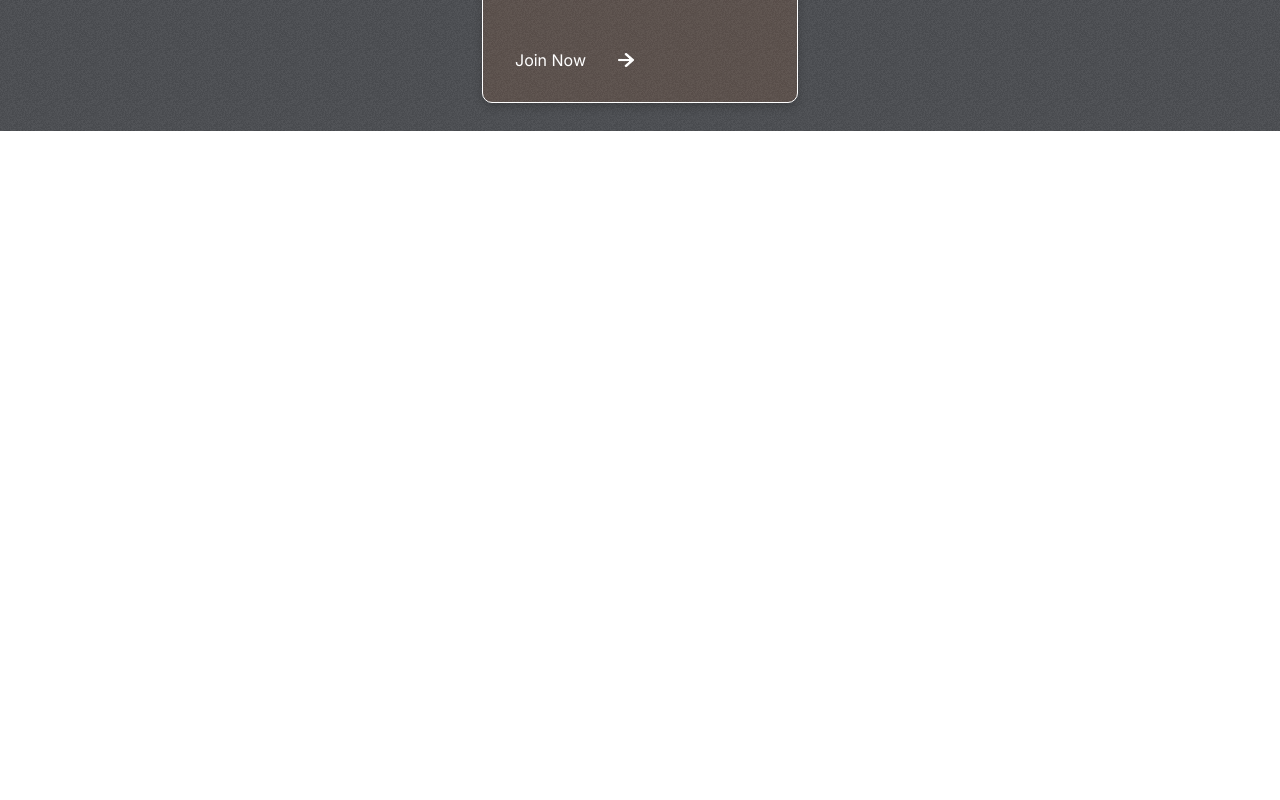
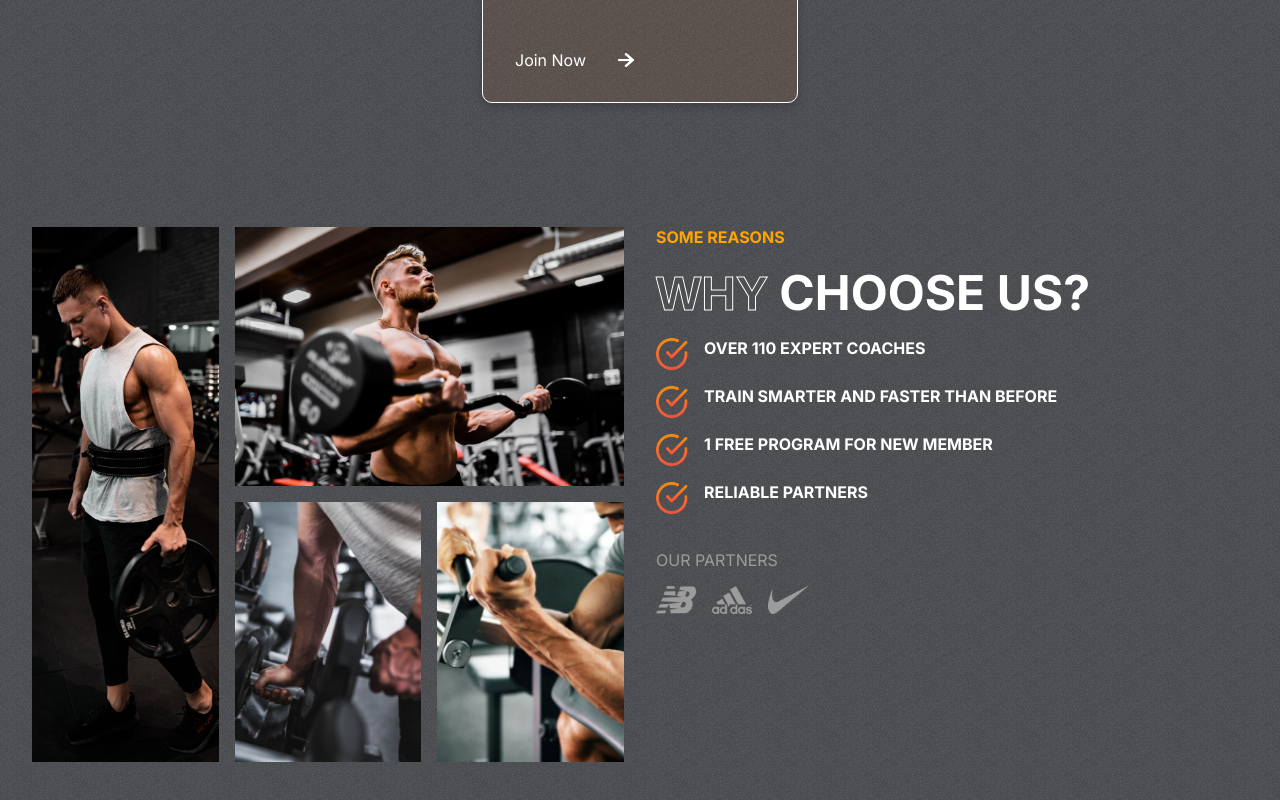
Before and after one commit to Roychen651/Gym-React-Landing-Page, a React (Create React App) app: page / in a window 1280 px wide. Shown: the part 1536-2336 px from the top of the page. Before the commit the page ends 1667 px from the top, so only its background shows below. Built offline with nearby package versions, Linux system fonts and the light colour scheme.

Commit message:
finish whyus

```diff
--- a/src/App.js
+++ b/src/App.js
@@ -2,12 +2,14 @@
 import Hero from './Components/Hero/Hero';
 import './App.css';
 import Programs from './Components/Programs/Programs';
+import Reasons from './Components/Reasons/Reasons';
 
 const App = () => {
   return (
     <div className='App'>
       <Hero />
       <Programs />
+      <Reasons />
     </div>
   );
 };
--- /dev/null
+++ b/src/Components/Reasons/Reasons.css
@@ -0,0 +1,92 @@
+.reasons {
+    padding: 0 2rem;
+    display: flex;
+    margin-bottom: 40px;
+    gap: 2rem;
+}
+
+.left-r {
+    display: grid;
+    grid-template-columns: repeat(3, 1fr);
+    grid-template-rows: repeat(2, 1fr);
+    gap: 1rem;
+    flex: 1;
+    align-items: stretch;
+}
+
+.left-r > img {
+    object-fit: cover;
+    width: 100%;
+    height: 100%;
+}
+
+.left-r > :nth-child(1) {
+    grid-column: 1 / 2;
+    grid-row: 1 / 3;
+    height: auto;
+}
+
+.left-r > :nth-child(2) {
+    grid-column: 2 / 4;
+    grid-row: 1 / 2;
+    height: auto;
+}
+
+.left-r > :nth-child(3) {
+    grid-column: 2 / 3;
+    grid-row: 2 / 3;
+    height: auto;
+}
+
+.left-r > :nth-child(4) {
+    grid-column: 3 / 4;
+    grid-row: 2 / 3;
+    height: auto;
+}
+
+.right-r {
+    flex: 1;
+    text-transform: uppercase;
+    gap: 1rem;
+    display: flex;
+    flex-direction: column;
+
+}
+
+.right-r>span {
+    font-weight: bold;
+    color: orange;
+}
+
+.right-r>div {
+    font-size: 3rem;
+    color:white;
+    font-weight: bold;
+}
+
+.details-r{
+    display: flex;
+    flex-direction: column;
+    gap: 1rem;
+}
+
+.details-r>div{
+    display: flex;
+    font-size: 1rem;
+    gap: 1rem;
+}
+
+.details-r>div>img{
+    width: 2rem;
+    height: 2rem;
+}
+
+.partners{
+    display: flex;
+    gap: 1rem;
+
+}
+
+.partners>img{
+    width: 2.5rem;
+}
--- /dev/null
+++ b/src/Components/Reasons/Reasons.jsx
@@ -0,0 +1,64 @@
+import React from "react";
+import "./Reasons.css";
+import image1 from "../../assets/image1.png";
+import image2 from "../../assets/image2.png";
+import image3 from "../../assets/image3.png";
+import image4 from "../../assets/image4.png";
+import nb from "../../assets/nb.png";
+import adidas from "../../assets/adidas.png";
+import nike from "../../assets/nike.png";
+import tick from "../../assets/tick.png";
+
+const Reasons = () => {
+  return (
+    <div className="reasons" id="reasons">
+      <div className="left-r">
+        <img src={image1} alt="" />
+        <img src={image2} alt="" />
+        <img src={image3} alt="" />
+        <img src={image4} alt="" />
+      </div>
+      <div className="right-r">
+        <span>Some Reasons</span>
+        <div>
+          <span className="stroke-text">Why</span>
+          <span> Choose Us?</span>
+        </div>
+        <div className="details-r">
+          <div>
+            <img src={tick} alt=""></img>
+            <span>OVER 110 EXPERT COACHES</span>
+          </div>
+          <div>
+            <img src={tick} alt="" />
+            <span>TRAIN SMARTER AND FASTER THAN BEFORE</span>
+          </div>
+          <div>
+            <img src={tick} alt="" />
+            <span>1 FREE PROGRAM FOR NEW MEMBER</span>
+          </div>
+          <div>
+            <img src={tick} alt="" />
+            <span>RELIABLE PARTNERS</span>
+          </div>
+        </div>
+        <span
+          style={{
+            fontWeight: "normal",
+            color: "var(--gray)",
+            marginTop: "20px",
+          }}
+        >
+          OUR PARTNERS
+        </span>
+        <div className="partners">
+          <img src={nb} alt="" />
+          <img src={adidas}alt="" />
+          <img src={nike}alt="" />
+        </div>
+      </div>
+    </div>
+  );
+};
+
+export default Reasons;
```
